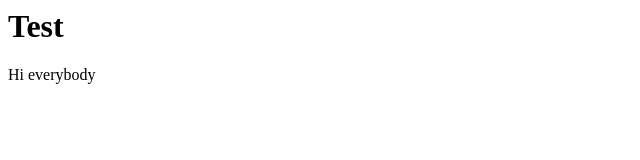
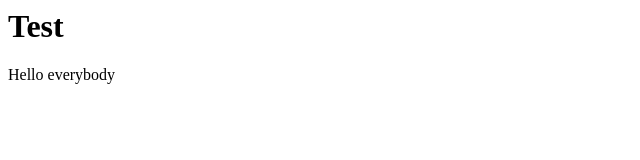
Before and after one commit to ChessfansGithub/Test123, a plain HTML site: page index.html in a window 1280 px wide. Shown: the full height of the page, 0-640 px from the left. Drawn offline with Linux system fonts and the light colour scheme.

Commit message:
Update index.html

```diff
--- a/index.html
+++ b/index.html
@@ -4,4 +4,4 @@
 </head>
 <body>
  <h1>Test</h1>
-<p>Hi everybody</p>
+<p>Hello everybody</p>
```
